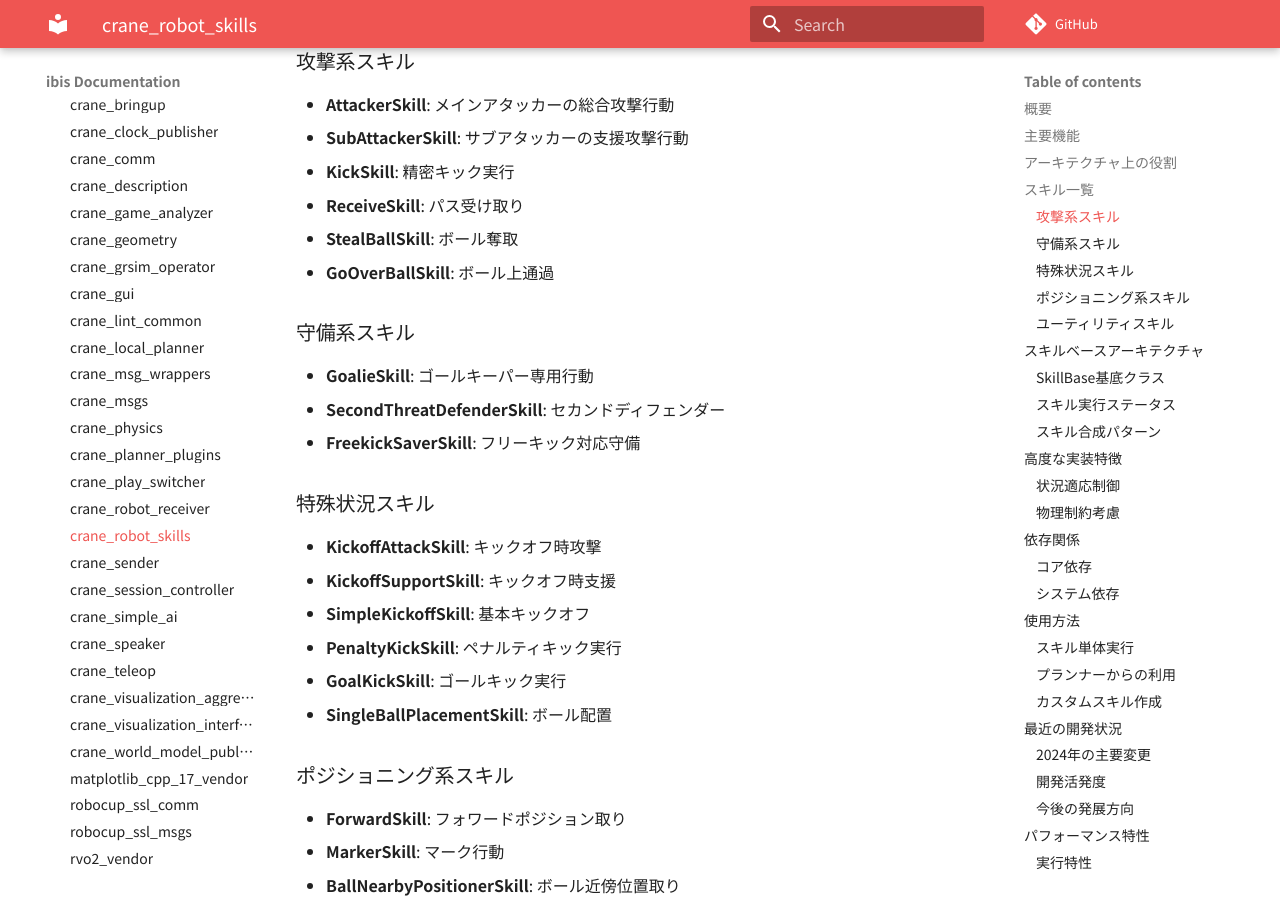
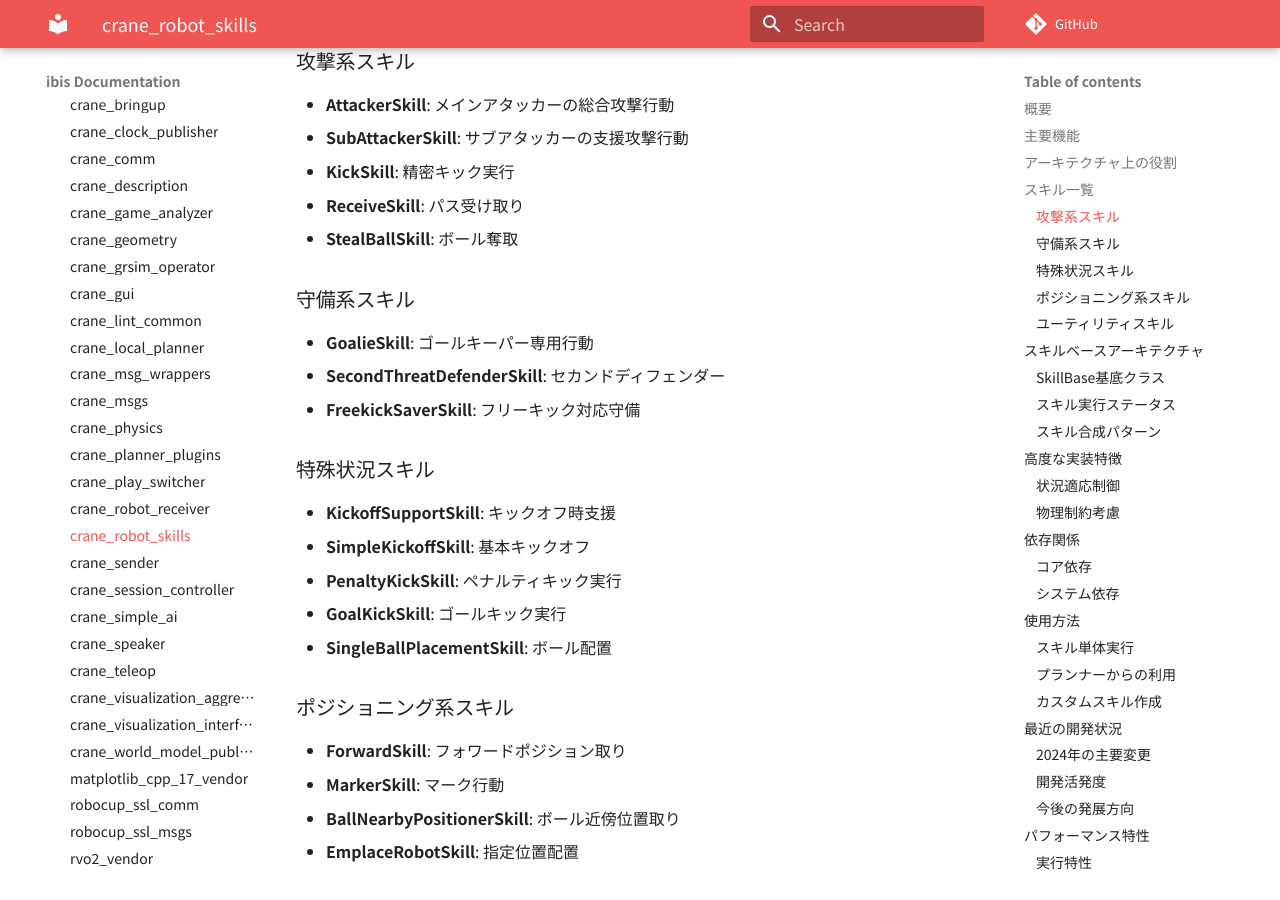
Before and after one commit to ibis-ssl/ibis_documentation, an MkDocs documentation site: the page built from docs/ai/packages/crane_robot_skills.md, in a window 1280 px wide and 900 px high, scrolled down 789 px. Built offline with MkDocs 1.6.1 and Material for MkDocs 9.7.7, drawn with Linux system fonts in a browser that asks for light colours; nearby versions of some CDN libraries; some web fonts are replaced; comment, search, counter and statistics services are not loaded.

Commit message:
🔄 synced local 'docs/ai' with remote 'docs'

```diff
--- a/docs/ai/packages/crane_robot_skills.md
+++ b/docs/ai/packages/crane_robot_skills.md
@@ -24,7 +24,6 @@ Craneシステムの**行動実行層**として、戦略プランナーから
 - **KickSkill**: 精密キック実行
 - **ReceiveSkill**: パス受け取り
 - **StealBallSkill**: ボール奪取
-- **GoOverBallSkill**: ボール上通過
 
 ### 守備系スキル
 
@@ -34,7 +33,6 @@ Craneシステムの**行動実行層**として、戦略プランナーから
 
 ### 特殊状況スキル
 
-- **KickoffAttackSkill**: キックオフ時攻撃
 - **KickoffSupportSkill**: キックオフ時支援
 - **SimpleKickoffSkill**: 基本キックオフ
 - **PenaltyKickSkill**: ペナルティキック実行
```
Also changed, not shown: docs/ai/skill.md (+0 -1 lines).
